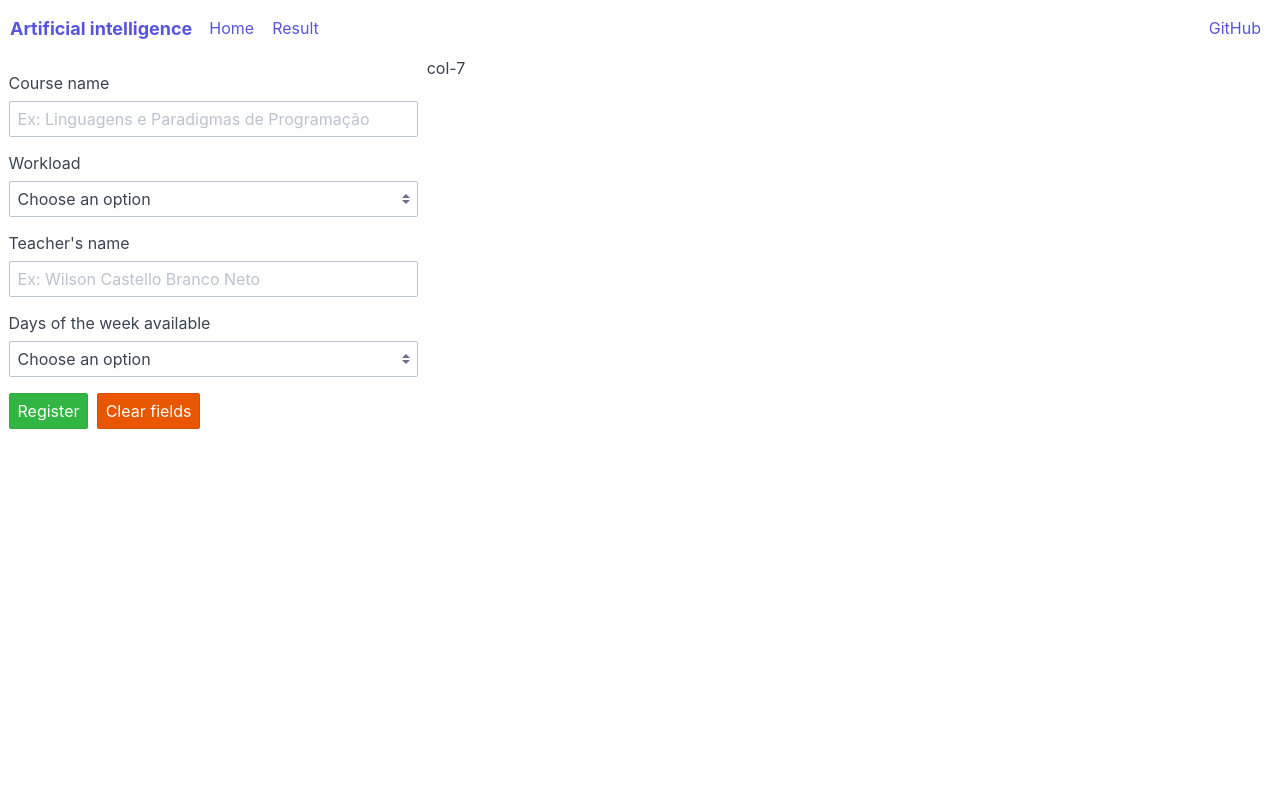
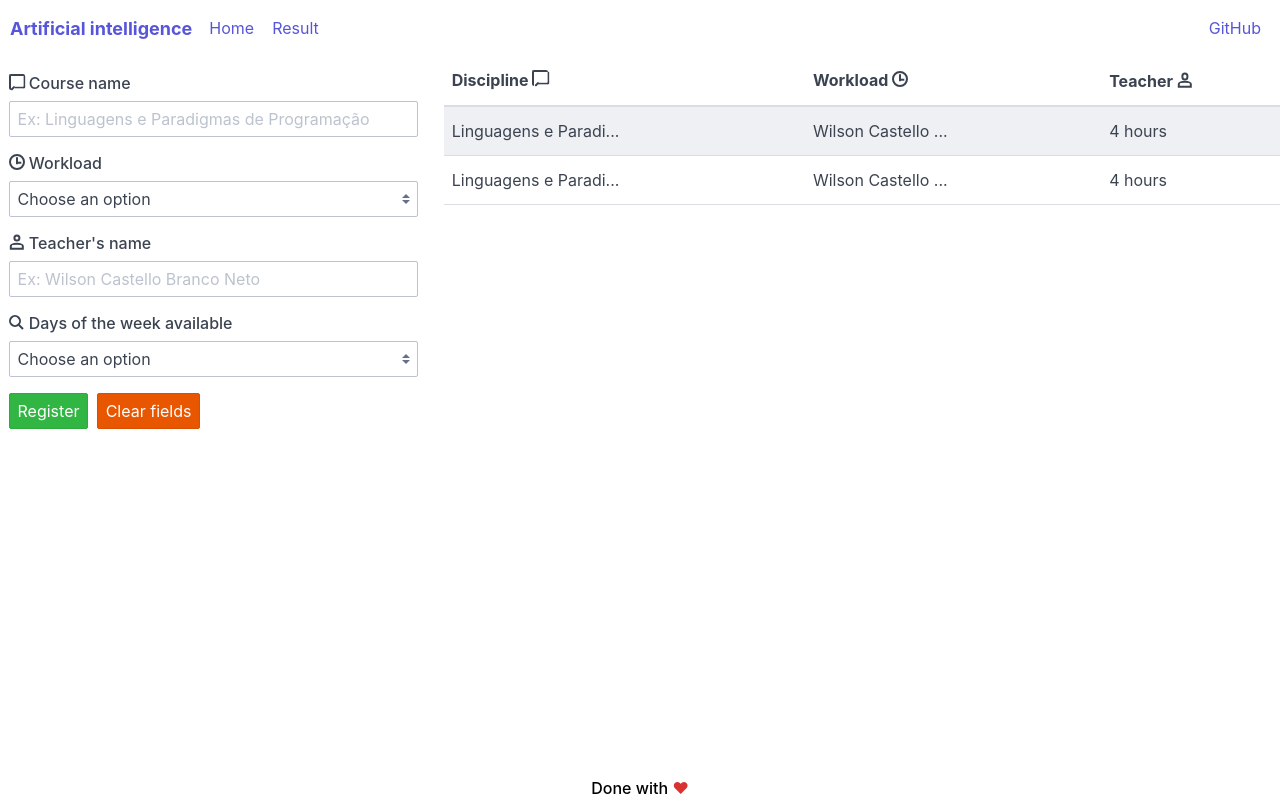
Before and after one commit to Digao1297/ia_web, a Vue app: page / in a window 1280 px wide. Built offline with nearby package versions, Linux system fonts and the light colour scheme.

Commit message:
:lipstick: finalização da estrutura

```diff
--- a/src/App.vue
+++ b/src/App.vue
@@ -18,11 +18,32 @@
       </div>
     </section>
   </header>
-  <router-view />
+  <body>
+    <router-view />
+  </body>
+  <footer>
+    <div class="text-center">Done with <strong>♥</strong></div>
+  </footer>
 </template>
 
 <style scoped>
 header {
   padding: 0.5rem;
 }
+
+footer {
+  position: fixed;
+  left: 0;
+  bottom: 0;
+  width: 100%;
+  background-color: white;
+  color: black;
+  text-align: center;
+  font-weight: 500;
+}
+
+strong {
+  color: rgb(218, 49, 49);
+  font-size: 16px;
+}
 </style>
--- a/src/components/custom-form.vue
+++ b/src/components/custom-form.vue
@@ -1,8 +1,10 @@
 <template>
   <form class="custom-form" action="#forms">
     <fieldset>
-      <div class="form-group">
-        <label class="form-label" for="input-discipline">Course name</label>
+      <div class="form-group h6">
+        <label class="form-label" for="input-discipline"
+          ><i class="icon icon-message" /> Course name</label
+        >
         <input
           class="form-input"
           type="text"
@@ -12,7 +14,9 @@
       </div>
 
       <div class="form-group">
-        <label class="form-label" for="input-workload">Workload</label>
+        <label class="form-label h6" for="input-workload"
+          ><i class="icon icon-time" /> Workload</label
+        >
         <select class="form-select">
           <option>Choose an option</option>
           <option>2</option>
@@ -23,7 +27,9 @@
       </div>
 
       <div class="form-group">
-        <label class="form-label" for="input-name">Teacher's name</label>
+        <label class="form-label h6" for="input-name"
+          ><i class="icon icon-people" /> Teacher's name</label
+        >
         <input
           class="form-input"
           type="text"
@@ -33,14 +39,14 @@
       </div>
 
       <div class="form-group">
-        <label class="form-label" for="input-available"
-          >Days of the week available</label
+        <label class="form-label h6" for="input-available"
+          ><i class="icon icon-search" /> Days of the week available</label
         >
         <select class="form-select">
           <option>Choose an option</option>
           <option>Mon</option>
           <option>Tue</option>
-          <option>Wen</option>
+          <option>Wed</option>
           <option>The</option>
           <option>Fri</option>
         </select>
@@ -61,4 +67,8 @@ export default {
 .btn-error {
   margin: 0 0 0 2%;
 }
+
+.icon {
+  margin: 0 0 1% 0;
+}
 </style>
--- /dev/null
+++ b/src/components/custom-table.vue
@@ -0,0 +1,35 @@
+<template>
+  <table class="custom-table table table-striped table-hover">
+    <thead>
+      <tr>
+        <th>Discipline <i class="icon icon-message" /></th>
+        <th>Workload <i class="icon icon-time" /></th>
+        <th>Teacher <i class="icon icon-people" /></th>
+      </tr>
+    </thead>
+    <tbody>
+      <tr class="active">
+        <td>Linguagens e Paradi...</td>
+        <td>Wilson Castello ...</td>
+        <td>4 hours</td>
+      </tr>
+      <tr>
+        <td>Linguagens e Paradi...</td>
+        <td>Wilson Castello ...</td>
+        <td>4 hours</td>
+      </tr>
+    </tbody>
+  </table>
+</template>
+
+<script>
+export default {
+  name: "custom-table",
+};
+</script>
+
+<style scoped>
+.icon {
+  margin: 0 0 2% 0;
+}
+</style>
--- a/src/views/Home.vue
+++ b/src/views/Home.vue
@@ -1,25 +1,33 @@
 <template>
   <div class="home columns col-gapless">
     <div class="column col-4">
-      <customform class="customform" />
+      <customform class="custom-form" />
     </div>
-    <div class="column col-8">col-7</div>
+    <div class="column col-8">
+      <customtable class="custom-table" />
+    </div>
   </div>
 </template>
 
 <script>
 import customform from "@/components/custom-form";
+import customtable from "@/components/custom-table";
 
 export default {
   name: "home",
   components: {
     customform,
+    customtable,
   },
 };
 </script>
 
 <style scoped>
-.customform {
+.custom-form {
   margin: 2%;
 }
+
+.custom-table {
+  margin: 0 4% 0 2%;
+}
 </style>
```
